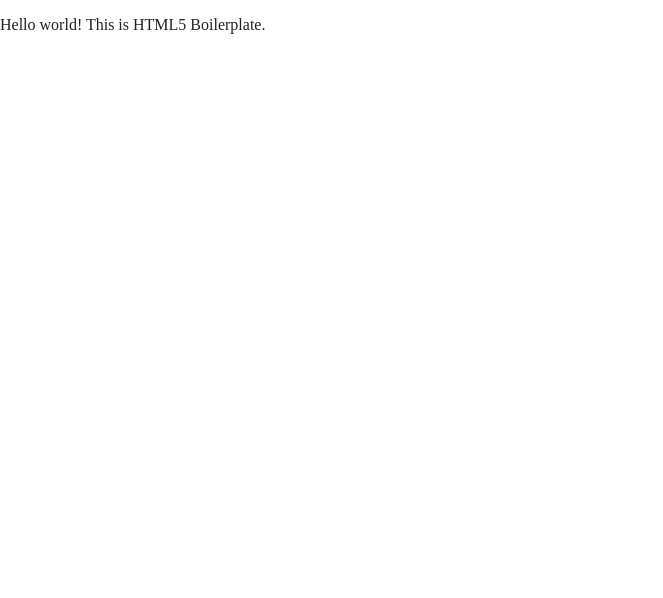
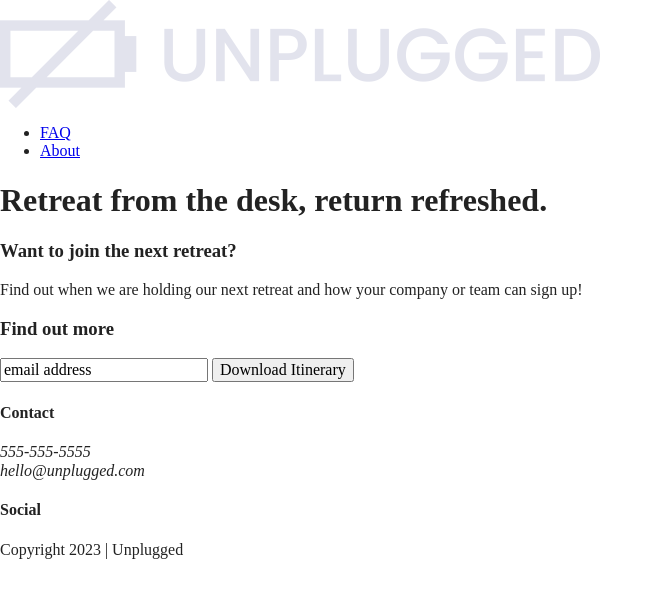
Before and after one commit to BethSims/unplugged, a website built with Parcel: page index.html in a window 1280 px wide. Shown: the whole page, without its empty margins (0-663 px from the left). Built offline with nearby package versions, Linux system fonts and the light colour scheme.

Commit message:
Header, footer, and aside html marked up; img files added

```diff
--- a/index.html
+++ b/index.html
@@ -3,7 +3,7 @@
 
 <head>
   <meta charset="utf-8">
-  <title></title>
+  <title>Unplugged</title>
   <meta name="description" content="">
   <meta name="viewport" content="width=device-width, initial-scale=1">
 
@@ -25,7 +25,80 @@
 <body>
 
   <!-- Add your site or application content here -->
-  <p>Hello world! This is HTML5 Boilerplate.</p>
+
+  <header>
+    <div class="content-wrapper">
+      <div class="header-divider"></div>
+      <a href="#">
+        <img src="img/unpluggedlogo.png" alt="unplugged logo">
+      </a>
+      <nav>
+        <ul>
+          <li><a href="faq/index.html" target="_blank" rel="noopoener">FAQ</a></li>
+          <li><a href="about/index.html" target="_blank" rel="noopener">About</a></li>
+        </ul>
+      </nav>
+    </div>
+  </header>
+
+  <main>
+    <section class="hero-area">
+      <div class="content-wrapper">
+        <h1>Retreat from the desk, return refreshed.</h1>
+      </div>
+    </section>
+
+    <aside>
+      <div class="content-wrapper">
+        <div class="form-description">
+          <h3>Want to join the next retreat?</h3>
+          <p>Find out when we are holding our next retreat and how your company or team can sign up!</p>
+        </div>
+
+        <div class="form">
+          <h3>Find out more</h3>
+          <input type="text" name="name" value="email address">
+          <input type="button" value="Download Itinerary">
+        </div>
+      </div>
+    </aside> <!-- Aside content ends-->
+
+    <section class="features">
+
+    </section>
+
+    <section class="reviews">
+
+    </section>
+
+  </main>
+
+  <footer>
+    <div class="content-wrapper">
+      <div class="footer-content">
+        <div class="contact">
+          <h4>Contact</h4>
+          <address>
+            <p>555-555-5555<br>
+              hello@unplugged.com</p>
+          </address>
+        </div>
+        <div class="social">
+          <h4>Social</h4>
+          <div class="social-icons">
+          <p><a href="https://www.facebook.com/yoursite" target="_blank" rel="noopener"></a></p>
+          <p><a href="https://www.twitter.com/handle" target="_blank" rel="noopener"></a></p>
+          <p><a href="https://www.instagram.com/handle" target="_blank" rel="noopener"></a></p>
+          </div>
+        </div>
+      </div> <!-- footer content ends -->
+    </div> <!-- footer content-wrapper ends -->
+    <div class="copyright">
+      <p>Copyright 2023 | Unplugged</p>
+    </div>
+  </footer>
+
+
   <script src="js/vendor/modernizr-3.11.2.min.js"></script>
   <script src="js/plugins.js"></script>
   <script src="js/main.js"></script>
```
Also changed, not shown: img/unplugged-retreat-features.jpg (added), img/unpluggedlogo.png (added), 2 other files.
